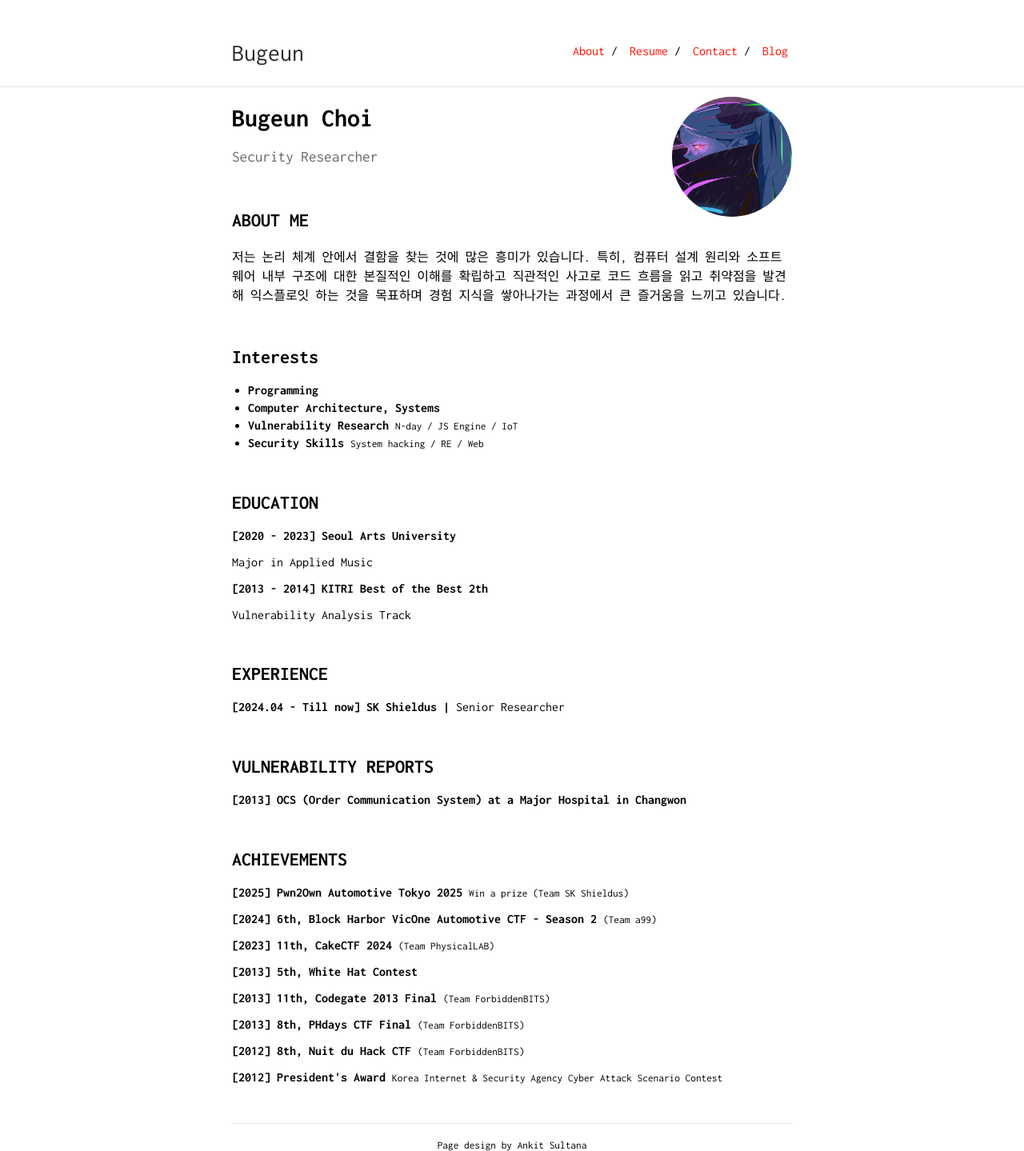
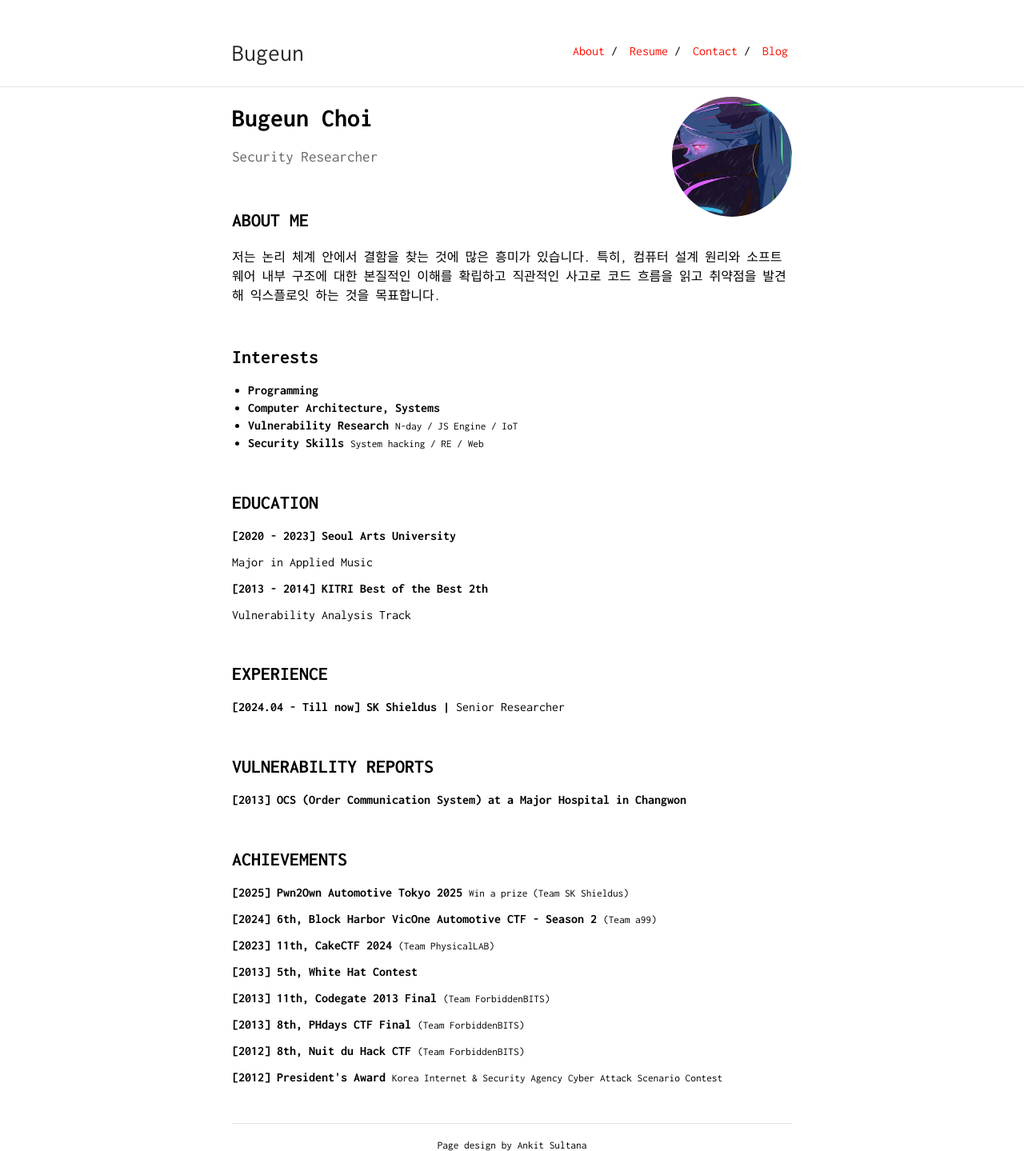
Before and after one commit to Bugeun/bugeun.github.io, a Jekyll site: the page built from index.md, in a window 1280 px wide. Shown: the whole page at 80% size. Built offline with Jekyll 4.4.1, drawn with Linux system fonts in a browser that asks for light colours.

Commit message:
Update index.md

```diff
--- a/index.md
+++ b/index.md
@@ -11,7 +11,7 @@ Security Researcher
 
 ## ABOUT ME
 
-<p>저는 논리 체계 안에서 결함을 찾는 것에 많은 흥미가 있습니다. 특히, 컴퓨터 설계 원리와 소프트웨어 내부 구조에 대한 본질적인 이해를 확립하고 직관적인 사고로 코드 흐름을 읽고 취약점을 발견해 익스플로잇 하는 것을 목표하며 경험 지식을 쌓아나가는 과정에서 큰 즐거움을 느끼고 있습니다. </p>
+<p>저는 논리 체계 안에서 결함을 찾는 것에 많은 흥미가 있습니다. 특히, 컴퓨터 설계 원리와 소프트웨어 내부 구조에 대한 본질적인 이해를 확립하고 직관적인 사고로 코드 흐름을 읽고 취약점을 발견해 익스플로잇 하는 것을 목표합니다. </p>
 
 &nbsp;
 
```
